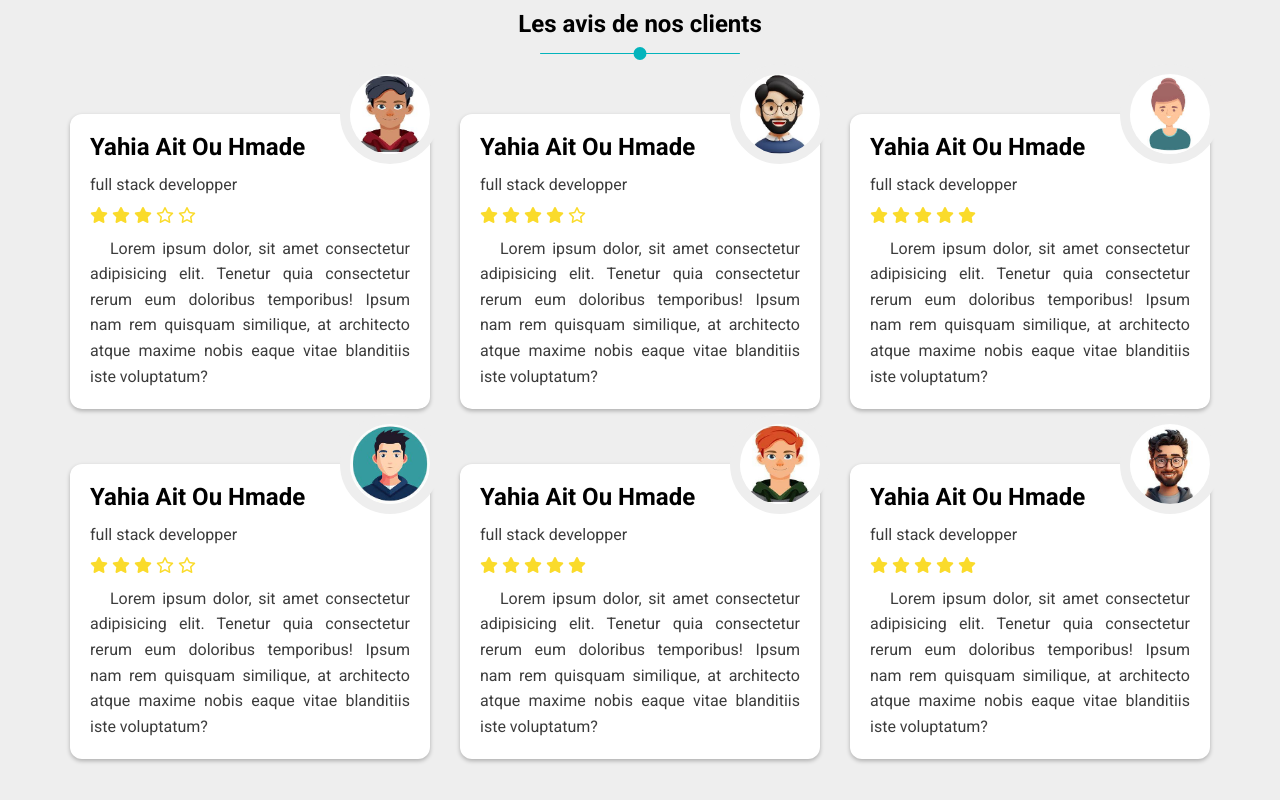
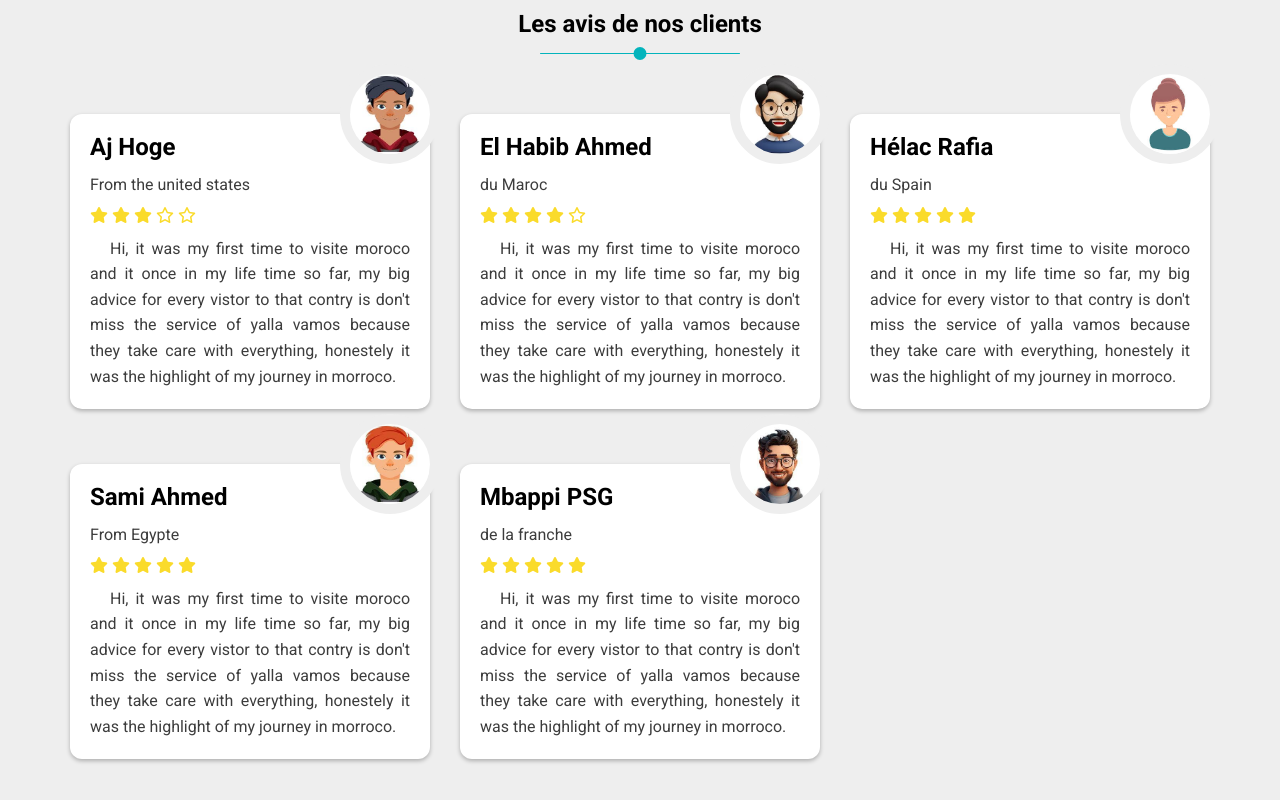
Before and after one commit to yahi264/class-project, a plain HTML site: page index.html in a window 1280 px wide. Shown: the part 1880-2680 px from the top of the page. Drawn offline with Linux system fonts and the light colour scheme; a web font is replaced by a local one.

Commit message:
added google analytics on the page

```diff
--- a/index.html
+++ b/index.html
@@ -1,9 +1,18 @@
 <!DOCTYPE html>
 <html lang="en">
 <head>
+    <!-- start google analytic link  -->
+        <!-- Google Tag Manager -->
+        <script>(function(w,d,s,l,i){w[l]=w[l]||[];w[l].push({'gtm.start':
+        new Date().getTime(),event:'gtm.js'});var f=d.getElementsByTagName(s)[0],
+        j=d.createElement(s),dl=l!='dataLayer'?'&l='+l:'';j.async=true;j.src=
+        'https://www.googletagmanager.com/gtm.js?id='+i+dl;f.parentNode.insertBefore(j,f);
+        })(window,document,'script','dataLayer','GTM-W32NVVFG');</script>
+    <!-- End Google Tag Manager -->
+    <!-- end google analytic link  -->
     <meta charset="UTF-8">
     <meta name="viewport" content="width=device-width, initial-scale=1.0">
-    <title>Document</title>
+    <title>Yalloh vamos</title>
     <!-- the link of css file -->
     <link rel="stylesheet" href="style/main.css">
     <!-- the link of normalize -->
@@ -16,6 +25,11 @@
     <link href="https://fonts.googleapis.com/css2?family=Lato:ital,wght@0,100;0,300;0,400;0,700;0,900;1,100;1,300;1,400;1,700;1,900&family=Rethink+Sans:ital,wght@0,400..800;1,400..800&family=Roboto:ital,wght@0,100;0,300;0,400;0,500;0,700;0,900;1,100;1,300;1,400;1,500;1,700;1,900&display=swap" rel="stylesheet">
 </head>
 <body>
+    <!-- Google Tag Manager (noscript) -->
+        <noscript><iframe src="https://www.googletagmanager.com/ns.html?id=GTM-W32NVVFG"
+        height="0" width="0" style="display:none;visibility:hidden"></iframe></noscript>
+    <!-- End Google Tag Manager (noscript) -->
+    <!-- start header  -->
     <!-- start acceuil  -->
      <div class="acceuile">
       <video autoplay loop muted preload="auto" src="images/vid1.mp4"></video>
@@ -71,8 +85,8 @@
                       <h2 class="main-title title">Les avis de nos clients</h2>
            <div class="cases">
             <div class="case">
-                <h2>yahia ait ou hmade</h2>
-                <p>full stack developper</p>
+                <h2>aj hoge</h2>
+                <p>From the united states</p>
                 <div class="stars">
                   <i class="fa-solid fa-star"></i>
                   <i class="fa-solid fa-star"></i>
@@ -80,15 +94,17 @@
                    <i class="fa-regular fa-star"></i>
                    <i class="fa-regular fa-star"></i>
                 </div>
-                <p>Lorem ipsum dolor, sit amet consectetur adipisicing elit. Tenetur quia consectetur
-                  rerum eum doloribus temporibus! Ipsum nam rem quisquam similique,
-                 at architecto atque maxime nobis eaque vitae blanditiis iste voluptatum?</p>
+                <p>Hi, it was my first time to visite moroco and it once in my life time so far, my big advice
+                  for every vistor to that contry is don't miss the service of yalla vamos because they take care
+                  with everything, honestely it was the highlight of my journey in morroco.
+
+                </p>
                 <img src="images/ava1.jfif" alt="">
             </div>
 
             <div class="case">
-              <h2>yahia ait ou hmade</h2>
-              <p>full stack developper</p>
+              <h2>El habib Ahmed</h2>
+              <p>du Maroc</p>
               <div class="stars">
                 <i class="fa-solid fa-star"></i>
                 <i class="fa-solid fa-star"></i>
@@ -96,14 +112,12 @@
                 <i class="fa-solid fa-star"></i>
                 <i class="fa-regular fa-star"></i>
                </div>
-              <p>Lorem ipsum dolor, sit amet consectetur adipisicing elit. Tenetur quia consectetur
-                rerum eum doloribus temporibus! Ipsum nam rem quisquam similique,
-               at architecto atque maxime nobis eaque vitae blanditiis iste voluptatum?</p>
+              <p>Hi, it was my first time to visite moroco and it once in my life time so far, my big advice for every vistor to that contry is don't miss the service of yalla vamos because they take care with everything, honestely it was the highlight of my journey in morroco.</p>
                <img src="images/ava2.jfif" alt="">
               </div>
             <div class="case">
-              <h2>yahia ait ou hmade</h2>
-              <p>full stack developper</p>
+              <h2>Hélac Rafia</h2>
+              <p>du Spain</p>
               <div class="stars">
                 <i class="fa-solid fa-star"></i>
                 <i class="fa-solid fa-star"></i>
@@ -111,30 +125,12 @@
                 <i class="fa-solid fa-star"></i>
                 <i class="fa-solid fa-star"></i>
               </div>
-              <p>Lorem ipsum dolor, sit amet consectetur adipisicing elit. Tenetur quia consectetur
-                rerum eum doloribus temporibus! Ipsum nam rem quisquam similique,
-               at architecto atque maxime nobis eaque vitae blanditiis iste voluptatum?</p>
+              <p>Hi, it was my first time to visite moroco and it once in my life time so far, my big advice for every vistor to that contry is don't miss the service of yalla vamos because they take care with everything, honestely it was the highlight of my journey in morroco.</p>
                <img src="images/ava6.jfif" alt="">
-              </div>
-            <div class="case">
-              <h2>yahia ait ou hmade</h2>
-              <p>full stack developper</p>
-              <div class="stars">
-                <i class="fa-solid fa-star"></i>
-                <i class="fa-solid fa-star"></i>
-                <i class="fa-solid fa-star"></i>
-                <i class="fa-regular fa-star"></i>
-                <i class="fa-regular fa-star"></i>
-              </div>
-              <p>Lorem ipsum dolor, sit amet consectetur adipisicing elit. Tenetur quia consectetur
-                rerum eum doloribus temporibus! Ipsum nam rem quisquam similique,
-               at architecto atque maxime nobis eaque vitae blanditiis iste voluptatum?</p>
-               <img src="images/ava4.jfif" alt="">
-              </div>
-
+            </div>
           <div class="case">
-            <h2>yahia ait ou hmade</h2>
-            <p>full stack developper</p>
+            <h2>Sami Ahmed</h2>
+            <p>From Egypte</p>
             <div class="stars">
               <i class="fa-solid fa-star"></i>
               <i class="fa-solid fa-star"></i>
@@ -142,14 +138,12 @@
               <i class="fa-solid fa-star"></i>
               <i class="fa-solid fa-star"></i>
             </div>
-            <p>Lorem ipsum dolor, sit amet consectetur adipisicing elit. Tenetur quia consectetur
-              rerum eum doloribus temporibus! Ipsum nam rem quisquam similique,
-             at architecto atque maxime nobis eaque vitae blanditiis iste voluptatum?</p>
+            <p>Hi, it was my first time to visite moroco and it once in my life time so far, my big advice for every vistor to that contry is don't miss the service of yalla vamos because they take care with everything, honestely it was the highlight of my journey in morroco.</p>
              <img src="images/ava5.jfif" alt="">
             </div>
           <div class="case">
-            <h2>yahia ait ou hmade</h2>
-            <p>full stack developper</p>
+            <h2>Mbappi PSG</h2>
+            <p>de la franche</p>
             <div class="stars">
               <i class="fa-solid fa-star"></i>
               <i class="fa-solid fa-star"></i>
@@ -157,9 +151,7 @@
               <i class="fa-solid fa-star"></i>
               <i class="fa-solid fa-star"></i>
             </div>
-            <p>Lorem ipsum dolor, sit amet consectetur adipisicing elit. Tenetur quia consectetur
-              rerum eum doloribus temporibus! Ipsum nam rem quisquam similique,
-             at architecto atque maxime nobis eaque vitae blanditiis iste voluptatum?</p>
+            <p>Hi, it was my first time to visite moroco and it once in my life time so far, my big advice for every vistor to that contry is don't miss the service of yalla vamos because they take care with everything, honestely it was the highlight of my journey in morroco.</p>
              <img src="images/ava3.jfif" alt="">
             </div>
            </div>
@@ -207,7 +199,7 @@
         </div>
         <div class="member">
           <div class="image">
-          <img src="images/yahia.jpeg" alt="">
+          <img src="images/alia.avif" alt="">
           </div>
           <h3>YAHIA AIT OU HMADE</h3>
           <p>the everything</p>
--- a/style/main.css
+++ b/style/main.css
@@ -87,6 +87,7 @@ body{
 .bot{
     width: 100%;
 }
+
 
 .botim::after {
     content: "I'm here if you need a help...";
@@ -388,19 +389,6 @@ form .thirdInfo input{
     background-size: cover;
     height: 80vh;
     position: relative;
-    animation-name: movetwo;
-    animation-iteration-count: infinite;
-    animation-duration: 30s;
-    animation-delay: 15s;
-}
-@keyframes movetwo {
-    0%{
-        background-image: url("../images/bcg1.jpg");
-    }33%{
-        background-image: url("../images/bcg2.jpg");
-    }69%{
-        background-image: url("../images/bcg3.jpg");
-    }
 }
 .acceuil i{
     position: absolute;
```
Also changed, not shown: reserve.html (+14 -1 lines), images/alia.avif (added). Lines whose indentation alone changed are shown as unchanged.
